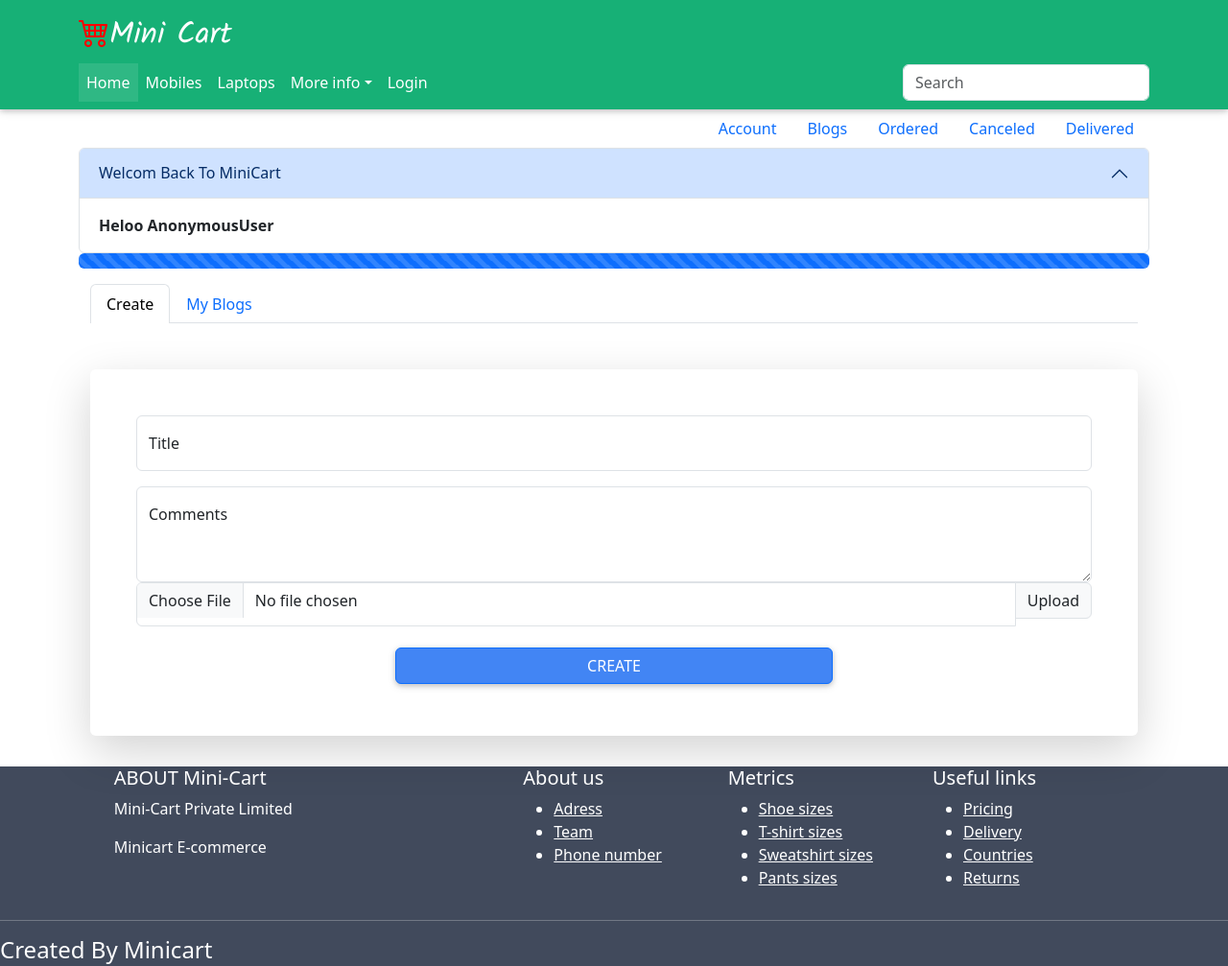
After one commit to Ajay-v44/Mini-Project, a Django app: page /createblogs/ in a window 1280 px wide. The commit adds this page. Shown: the top 1007 px of the page at 96% size. Run offline with Django 3.2, Linux system fonts and the light colour scheme; some libraries are stand-ins or nearby versions; some web fonts are replaced.

Commit message:
create blogs added

```diff
--- a/Mini-Cart-main/ecomerce/urls.py
+++ b/Mini-Cart-main/ecomerce/urls.py
@@ -15,28 +15,30 @@ Including another URLconf
 """
 from django.contrib import admin
 from django.urls import path
-from home.views import*
+from home.views import *
 from django.conf.urls.static import static
 from django.conf import settings
 urlpatterns = [
     path('admin/', admin.site.urls),
-    path('',index,name="home"),
-    path('register/',register,name='register'),
-    path('login/',login_user,name="login"),
-    path('orderdetails/',delivery_details,name="delivery"),
-    path('logout/',logout_user,name="logout"),
-    path('productpage/<str:category>',product_page,name="product"),
-    path('add_cart/<str:item>',add_cart,name="add_cart"),
-    path('account/',account,name="account"),
-    path('remove/<int:id>',remove_cart,name="remove"),
-    path('billing/<int:id>',billing,name='billing'),
-    path('orderedproducts/',ordered_products,name='orderedproducts'),
-    path(' cancelorder/<int:id>', cancel_order,name=' cancelorder'),
-    path('cancelledview/',cancelled_view,name='cancelledview'),
-    path('deleteorder/<int:id>',delete_order,name='deleteorder'),
-    path('delivered/',delivered_order,name="delivered")
+    path('', index, name="home"),
+    path('register/', register, name='register'),
+    path('login/', login_user, name="login"),
+    path('orderdetails/', delivery_details, name="delivery"),
+    path('logout/', logout_user, name="logout"),
+    path('productpage/<str:category>', product_page, name="product"),
+    path('add_cart/<str:item>', add_cart, name="add_cart"),
+    path('account/', account, name="account"),
+    path('remove/<int:id>', remove_cart, name="remove"),
+    path('billing/<int:id>', billing, name='billing'),
+    path('orderedproducts/', ordered_products, name='orderedproducts'),
+    path(' cancelorder/<int:id>', cancel_order, name=' cancelorder'),
+    path('cancelledview/', cancelled_view, name='cancelledview'),
+    path('deleteorder/<int:id>', delete_order, name='deleteorder'),
+    path('delivered/', delivered_order, name="delivered"),
+    path('createblogs/', create_blog, name='createblogs'),
+    path('myblogs/',my_blogs,name='myblogs'),
 
 ]
 if settings.DEBUG:
-        urlpatterns += static(settings.MEDIA_URL,
-                              document_root=settings.MEDIA_ROOT)
+    urlpatterns += static(settings.MEDIA_URL,
+                          document_root=settings.MEDIA_ROOT)
--- a/Mini-Cart-main/home/models.py
+++ b/Mini-Cart-main/home/models.py
@@ -42,3 +42,9 @@ class DeliverProducts(models.Model):
     deliveron=models.DateField( default=datetime.now)
     def __str__(self) :
         return f"{self.username}"
+class Blogs(models.Model):
+    username=models.ForeignKey(User, on_delete=models.CASCADE)
+    postedate=models.DateTimeField( auto_now_add=True)
+    title=models.CharField(max_length=50)
+    description=models.CharField( max_length=150)
+    image=models.ImageField(upload_to='blogs')
--- a/Mini-Cart-main/home/templates/accounts.html
+++ b/Mini-Cart-main/home/templates/accounts.html
@@ -4,6 +4,9 @@
     <ul class="nav justify-content-end">
       <li class="nav-item">
         <a class="nav-link active" aria-current="page" href="{% url 'account' %}">Account</a>
+      </li>
+      <li class="nav-item">
+        <a class="nav-link " href="{% url "createblogs" %}" >Blogs</a>
       </li>
       <li class="nav-item">
         <a class="nav-link" href="{% url 'orderedproducts' %}">Ordered</a>
@@ -14,6 +17,7 @@
       <li class="nav-item">
         <a class="nav-link " href="{% url "delivered" %}" >Delivered</a>
       </li>
+
     </ul>
     <div class="accordion" id="accordionExample">
       <div class="accordion-item">
--- /dev/null
+++ b/Mini-Cart-main/home/templates/createblog.html
@@ -0,0 +1,38 @@
+{% extends "accounts.html" %}
+{% block content2 %}
+<div class="container mt-3">
+    <ul class="nav nav-tabs">
+        <li class="nav-item">
+          <a class="nav-link active" aria-current="page" href="#">Create</a>
+        </li>
+        <li class="nav-item">
+          <a class="nav-link" href="#">My Blogs</a>
+        </li>
+
+      </ul>
+   {% block content3 %}
+
+   <form action="" method="post" class="p-5 rounded shadow-lg mt-5">
+    {% csrf_token %}
+    <div class="form-floating mb-3">
+        <input type="email" class="form-control" id="floatingInput" placeholder="name@example.com">
+        <label for="floatingInput">Title</label>
+      </div>
+      <div class="form-floating">
+        <textarea class="form-control" placeholder="Leave a comment here" id="floatingTextarea2" style="height: 100px"></textarea>
+        <label for="floatingTextarea2">Comments</label>
+      </div>
+      <div class="input-group mb-3">
+        <input type="file" class="form-control" id="inputGroupFile02">
+        <label class="input-group-text" for="inputGroupFile02">Upload</label>
+      </div>
+      <div class="d-grid gap-2 col-6 mx-auto">
+
+        <button class="btn btn-primary" type="submit">create</button>
+      </div>
+
+</form>
+   {% endblock content3 %}
+</div>
+
+{% endblock content2 %}
--- a/Mini-Cart-main/home/templates/index.html
+++ b/Mini-Cart-main/home/templates/index.html
@@ -142,7 +142,7 @@
 
   <div class="div-blogs ">
     <div class="container pt-3">
-      <h1 class="popular" >Blogs</h1>
+     <div class="d-flex align-items-center justify-content-evenly p-3"> <h1 class="popular " >Blogs</h1> <a href="" class="btn btn-secondary"> CreateBlog<i class="bi bi-pencil-square text-danger px-3"></i></a></div>
     <div class=" row row-cols-1 row-cols-md-2 g-4 ">
       <div class="col">
         <div class="card ">
--- a/Mini-Cart-main/home/views.py
+++ b/Mini-Cart-main/home/views.py
@@ -210,3 +210,7 @@ def delete_order(request, id):
     if query:
         messages.info(request, "item deleted")
     return redirect(account)
+def create_blog(request):
+    return render(request,'createblog.html')
+def my_blogs(request):
+    return render (request,'myblogs.html')
```
Also changed, not shown: Mini-Cart-main/home/templates/myblogs.html (added, +19 -0 lines), Mini-Cart-main/db.sqlite3, Mini-Cart-main/home/migrations/0010_blogs.py (added), 1 other file.
